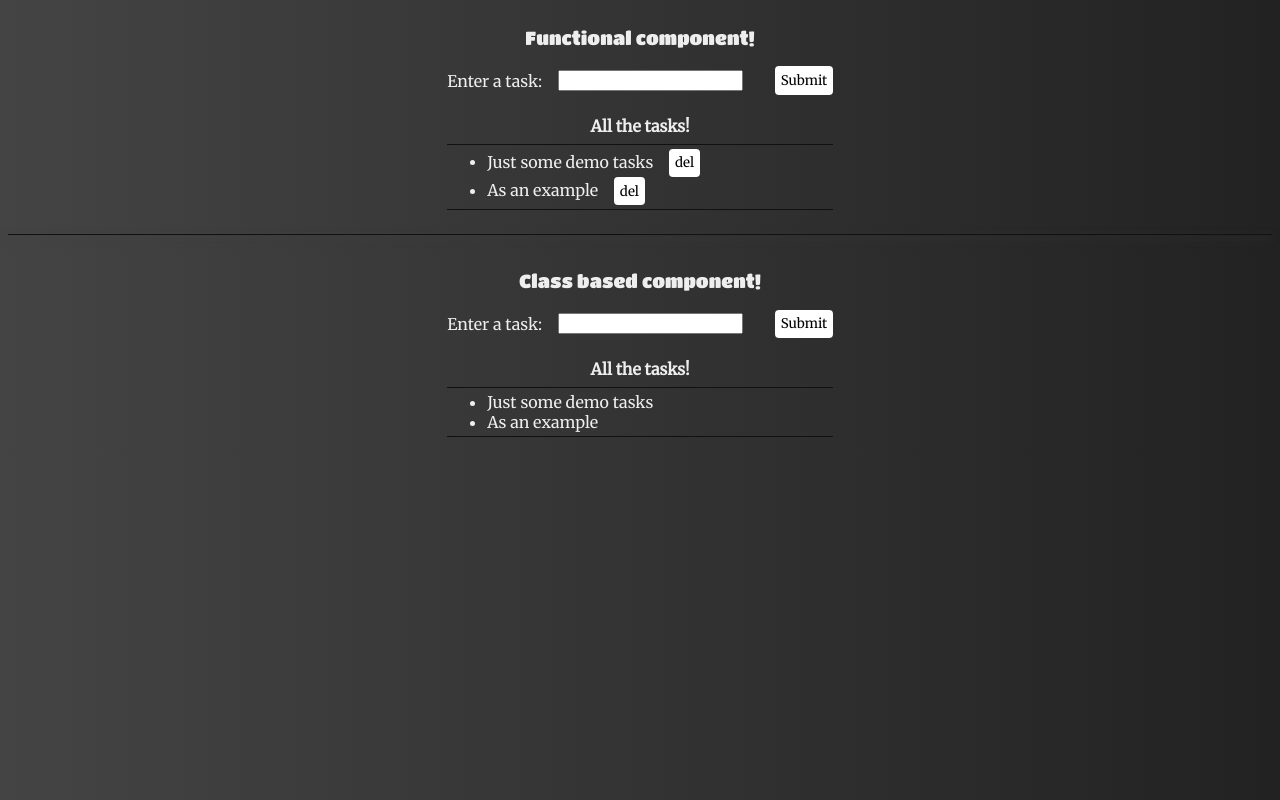
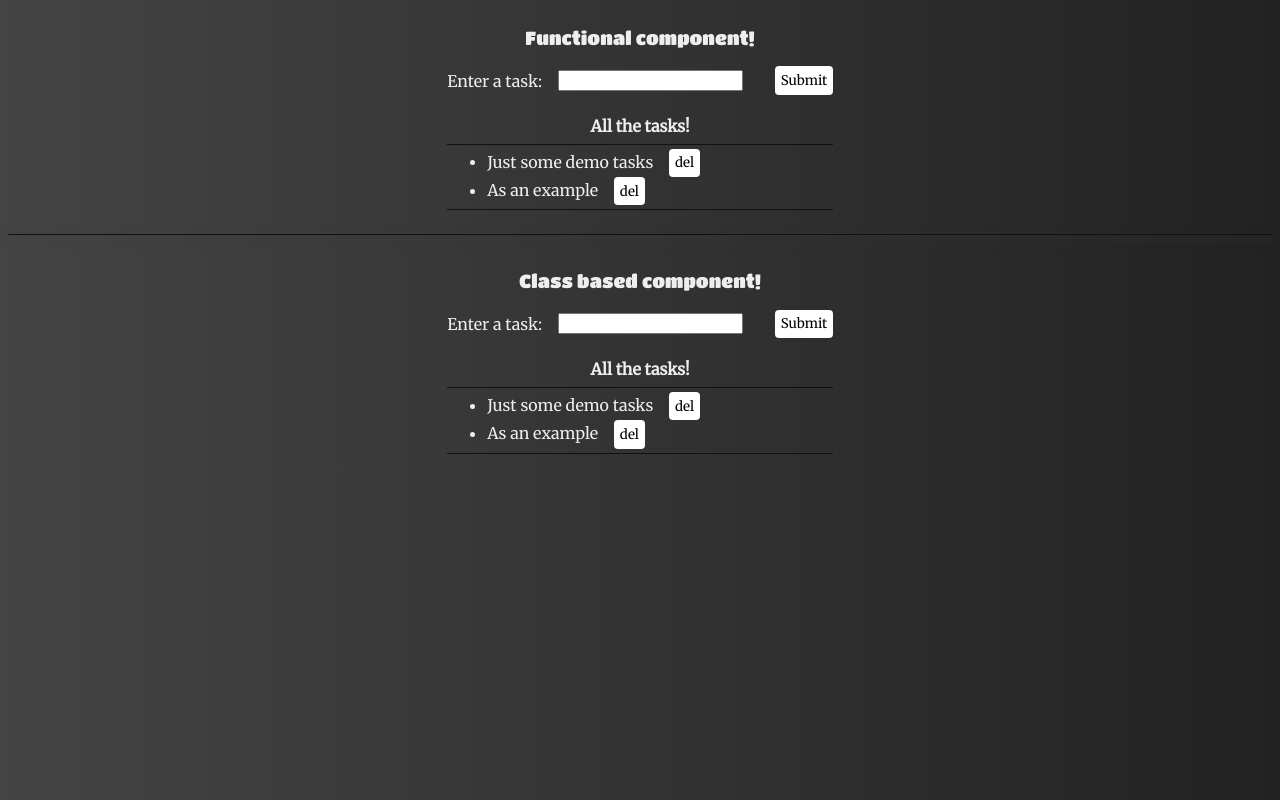
Before and after one commit to FlagonDragon/class-components, a React (Vite) app: page / in a window 1280 px wide. Built offline with nearby package versions, Linux system fonts and the light colour scheme.

Commit message:
add class delete button

```diff
--- a/src/components/ClassInput.jsx
+++ b/src/components/ClassInput.jsx
@@ -11,12 +11,22 @@ class ClassInput extends Component {
 
     this.handleInputChange = this.handleInputChange.bind(this);
     this.handleSubmit = this.handleSubmit.bind(this);
+    this.handleDel = this.handleDel.bind(this);
   }
 
   handleInputChange(e) {
     this.setState((state) => ({
       ...state,
       inputVal: e.target.value,
+    }));
+  }
+
+  handleDel(index) {
+    let newTodos = this.state.todos.slice(0);
+    newTodos.splice(index, 1)
+    this.setState((state) => ({
+      ...state,
+      todos: newTodos,
     }));
   }
 
@@ -46,9 +56,15 @@ class ClassInput extends Component {
         <h4>All the tasks!</h4>
         {/* The list of all the To-Do's, displayed */}
         <ul>
-          {this.state.todos.map((todo) => (
-            <li key={todo}>{todo}</li>
-          ))}
+        {this.state.todos.map((todo, index) => (
+          <>
+            <li key={todo}>{todo}
+              <button onClick={() => {
+                this.handleDel(index)
+              }}>del</button>
+            </li>
+          </>
+        ))}
         </ul>
       </section>
     );
```
